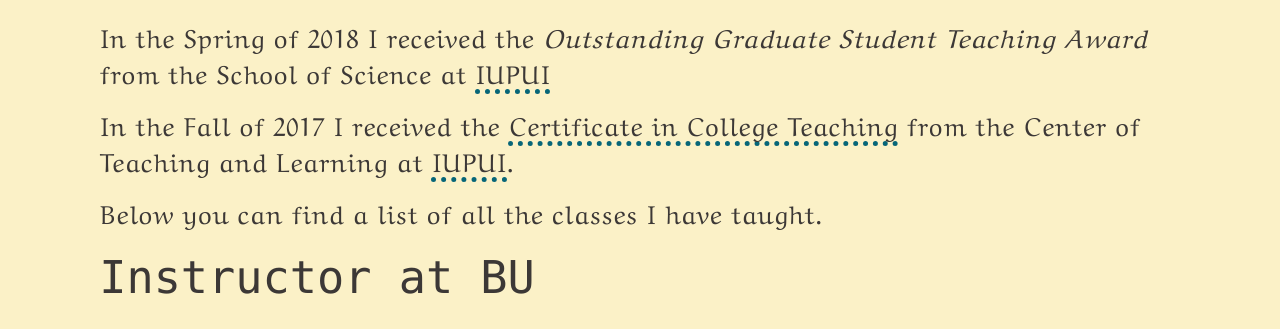
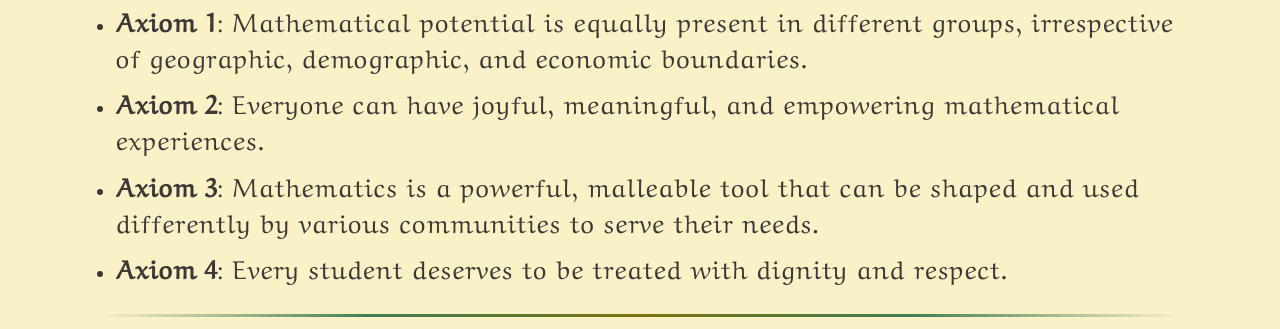
Before and after one commit to SilvestriStefano/SilvestriStefano.github.io, an Eleventy site: page src/maths/teaching/teaching.md in a window 1280 px wide. Shown: the part 526-855 px from the top of the page. Built offline with nearby package versions, Linux system fonts and the light colour scheme; Eleventy itself is replaced by a stand-in of ours; files that its build step writes are made by us from their sources; what markdown-it-mathjax3 would draw is missing.

Commit message:
add ardila axioms

```diff
--- a/src/assets/css/style.css
+++ b/src/assets/css/style.css
@@ -197,9 +197,16 @@ p {margin: 1rem 0;}
 
 button {outline-color: transparent;}
 
+hr {
+    margin: 1em 0;
+    height: 0.125em;
+    border: none;
+    background-image: linear-gradient(0.25turn,transparent,var(--clr-aqua_a),var(--clr-green_a),var(--clr-aqua_a),transparent);
+}
+
 @media (prefers-reduced-motion: reduce) {
     .logo ~ *, details[open] summary ~ *{animation: none;}
-  }
+}
 
 /* Utility classes */
 .grid {
--- a/src/maths/teaching/teaching.md
+++ b/src/maths/teaching/teaching.md
@@ -12,6 +12,16 @@ navOptions:
 
 {% set siblingPages = collections.all | eleventyNavigation("Maths") %}
 {% secondaryNav collections.all | eleventyNavigationBreadcrumb("Maths", { includeSelf: true }), siblingPages, page  %}
+
+---
+***I firmly believe in [Federico Ardila](https://fardila.com/)'s basic axioms***
+
+- **Axiom 1**: Mathematical potential is equally present in different groups, irrespective of geographic, demographic, and economic boundaries.
+- **Axiom 2**: Everyone can have joyful, meaningful, and empowering mathematical experiences.
+- **Axiom 3**: Mathematics is a powerful, malleable tool that can be shaped and used differently by various communities to serve their needs.
+- **Axiom 4**: Every student deserves to be treated with dignity and respect.
+
+---
 
 ## Teaching
 In the Spring of 2018 I received the *Outstanding Graduate Student Teaching Award* from the School of Science at [IUPUI](https://science.iupui.edu/)
```
